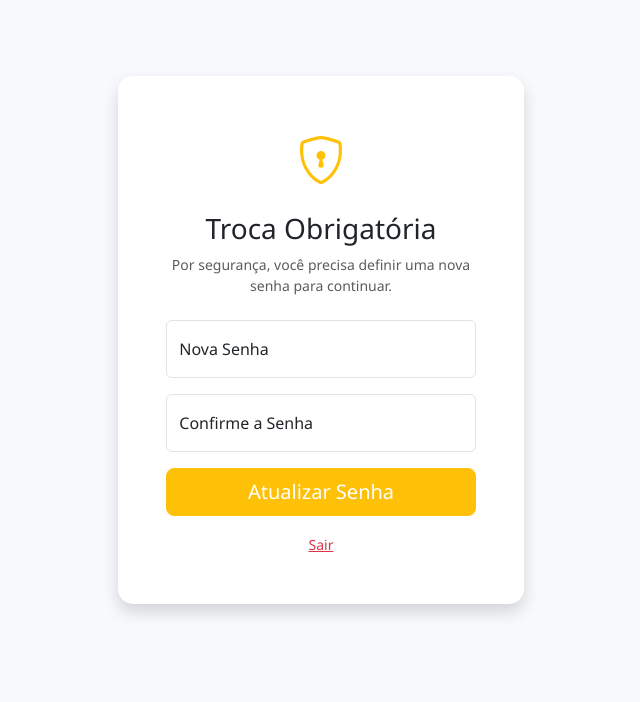
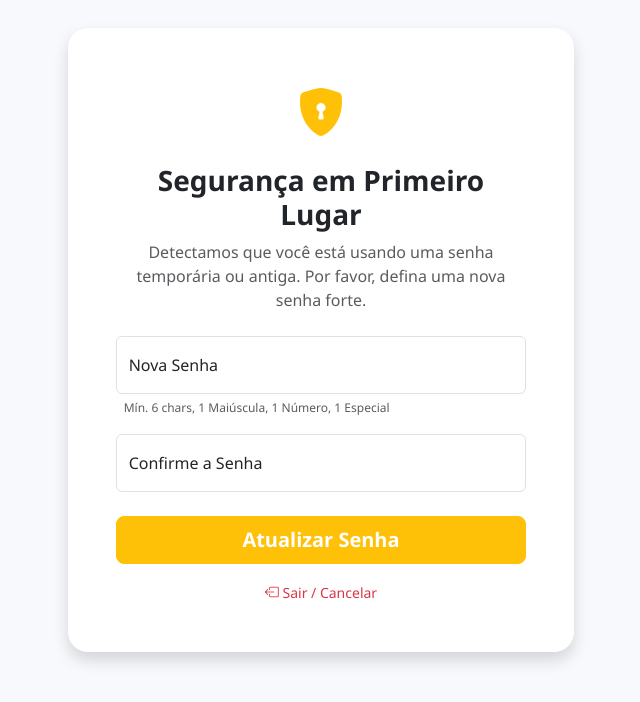
Before and after one commit to bruninhodeville-wq/financas-bruna, a Flask app: template templates/troca_senha.html in a window 1280 px wide. Shown: the top 702 px of the page, without its empty margins (319-959 px from the left). Run offline with Flask 3, Linux system fonts and the light colour scheme; the template is opened without the code that fills it, so the values that code supplies are empty.

Commit message:
atualização troca senha

```diff
--- a/templates/troca_senha.html
+++ b/templates/troca_senha.html
@@ -2,38 +2,53 @@
 
 {% block content %}
 <div class="d-flex justify-content-center align-items-center" style="min-height: 80vh;">
-    <div class="col-md-4">
-        <div class="card shadow border-0 text-center" style="border-radius: 15px;">
+    <div class="col-md-5">
+        <div class="card shadow border-0 text-center" style="border-radius: 20px;">
             <div class="card-body p-5">
+
                 <div class="mb-4">
-                    <i class="bi bi-shield-lock text-warning" style="font-size: 3rem;"></i>
-                    <h3 class="mt-3">Troca Obrigatória</h3>
-                    <p class="text-muted small">Por segurança, você precisa definir uma nova senha para continuar.</p>
+                    <i class="bi bi-shield-lock-fill text-warning" style="font-size: 3rem;"></i>
+                    <h3 class="mt-3 fw-bold">Segurança em Primeiro Lugar</h3>
+                    <p class="text-muted">Detectamos que você está usando uma senha temporária ou antiga. Por favor, defina uma nova senha forte.</p>
                 </div>
 
                 {% with messages = get_flashed_messages(with_categories=true) %}
                     {% if messages %}
                         {% for category, message in messages %}
-                            <div class="alert alert-{{ category }}">{{ message }}</div>
+                            <div class="alert alert-{{ category }} text-start" style="border-radius: 10px;">
+                                {{ message }}
+                            </div>
                         {% endfor %}
                     {% endif %}
                 {% endwith %}
 
                 <form method="POST">
-                    <div class="form-floating mb-3">
+                    <div class="form-floating mb-3 text-start">
                         <input type="password" name="password" class="form-control" id="pass" placeholder="Nova Senha" required>
                         <label for="pass">Nova Senha</label>
+                        <small class="text-muted ps-2" style="font-size: 0.75rem;">
+                            Mín. 6 chars, 1 Maiúscula, 1 Número, 1 Especial
+                        </small>
                     </div>
-                    <div class="form-floating mb-3">
+
+                    <div class="form-floating mb-4 text-start">
                         <input type="password" name="confirm_password" class="form-control" id="confirm" placeholder="Confirme a Senha" required>
                         <label for="confirm">Confirme a Senha</label>
                     </div>
 
-                    <button class="w-100 btn btn-lg btn-warning text-white mb-3" type="submit">Atualizar Senha</button>
-                    <a href="/logout" class="text-danger small">Sair</a>
+                    <button class="w-100 btn btn-lg btn-warning text-white mb-3 fw-bold" type="submit">Atualizar Senha</button>
+
+                    <a href="/logout" class="text-danger small text-decoration-none">
+                        <i class="bi bi-box-arrow-left"></i> Sair / Cancelar
+                    </a>
                 </form>
             </div>
         </div>
     </div>
 </div>
+
+<style>
+    #sidebar-wrapper { display: none !important; }
+    #wrapper { justify-content: center; }
+</style>
 {% endblock %}
```
